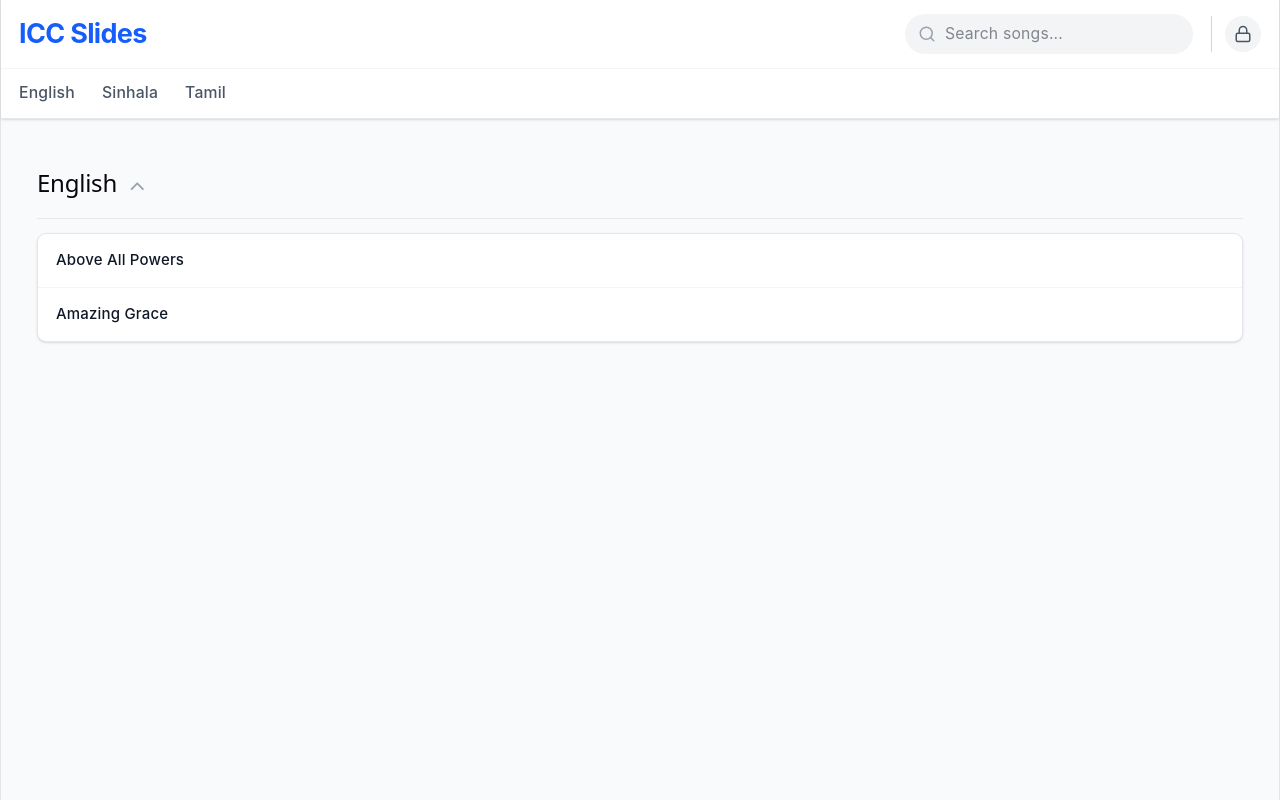
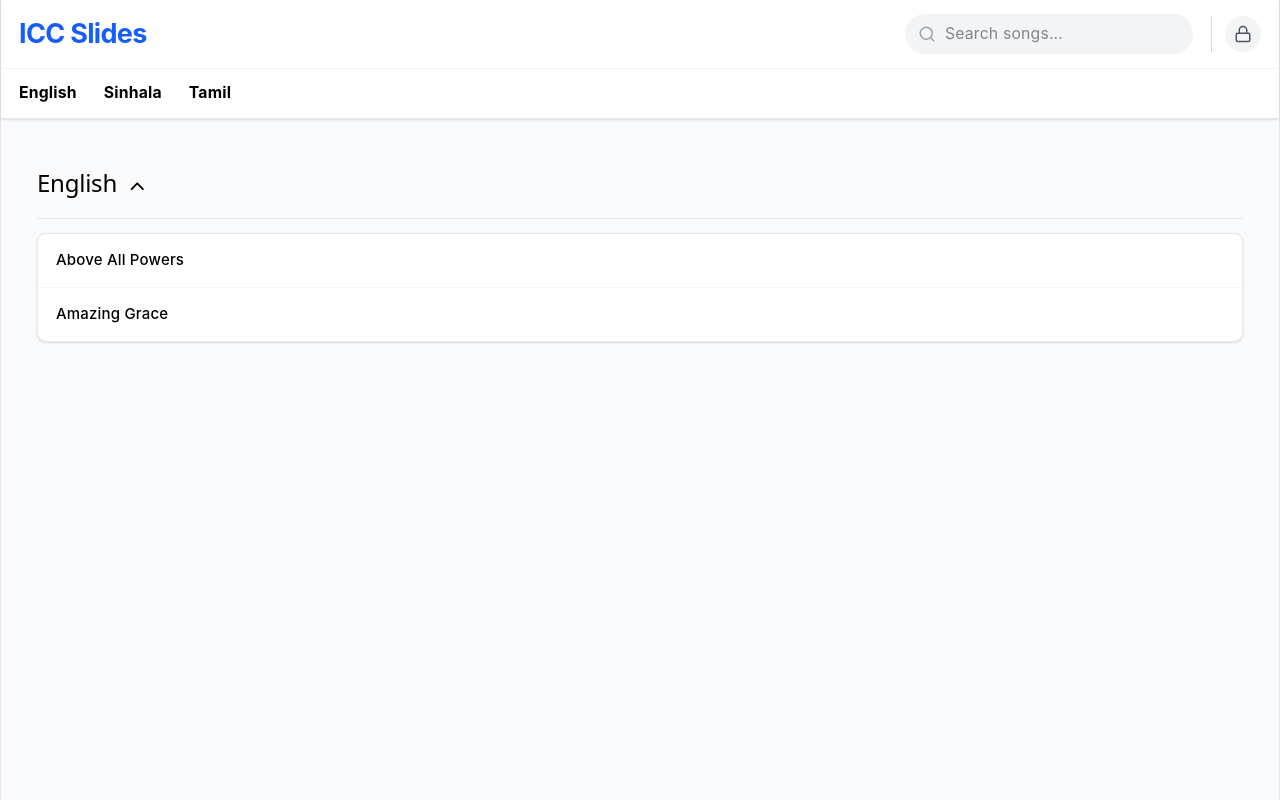
Before and after one commit to JoelLawrence2005/Church-Songs, a React (Vite) app in the folder lyric-presenter/: page / in a window 1280 px wide. Built offline with nearby package versions, Linux system fonts and the light colour scheme.

Commit message:
Update App.jsx

```diff
--- a/lyric-presenter/src/App.jsx
+++ b/lyric-presenter/src/App.jsx
@@ -323,10 +323,15 @@ const LanguageGroup = ({ group, searchActive, onSelect }) => {
         className="flex items-center gap-2 w-full text-left py-3 border-b border-gray-200 mb-3 group"
         onClick={() => setIsExpanded(!isExpanded)}
       >
-        <h2 className="text-xl font-bold text-gray-800">{group.language}</h2>
+        <h2
+          className="text-xl font-bold text-black"
+          style={{ color: '#000000', WebkitTextFillColor: '#000000' }}
+        >
+          {group.language}
+        </h2>
         {isExpanded ?
-          <ChevronUp className="w-5 h-5 text-gray-400 group-hover:text-blue-500 transition-colors" /> :
-          <ChevronDown className="w-5 h-5 text-gray-400 group-hover:text-blue-500 transition-colors" />
+          <ChevronUp className="w-5 h-5 text-black group-hover:text-blue-600 transition-colors" /> :
+          <ChevronDown className="w-5 h-5 text-black group-hover:text-blue-600 transition-colors" />
         }
       </button>
 
@@ -340,7 +345,12 @@ const LanguageGroup = ({ group, searchActive, onSelect }) => {
                 index !== group.songs.length - 1 ? 'border-b border-gray-100' : ''
               }`}
             >
-              <span className="font-medium text-[15px] text-gray-900">{song.title}</span>
+              <span
+                className="font-medium text-[15px] text-black"
+                style={{ color: '#000000', WebkitTextFillColor: '#000000' }}
+              >
+                {song.title}
+              </span>
             </li>
           ))}
         </ul>
@@ -708,7 +718,8 @@ export default function App() {
                   <button
                     key={lang}
                     onClick={() => scrollToLanguage(lang)}
-                    className="whitespace-nowrap text-gray-600 hover:text-blue-600 transition-colors"
+                    className="whitespace-nowrap text-black font-bold hover:text-blue-600 transition-colors"
+                    style={{ color: '#000000', WebkitTextFillColor: '#000000' }}
                   >
                     {lang}
                   </button>
```
